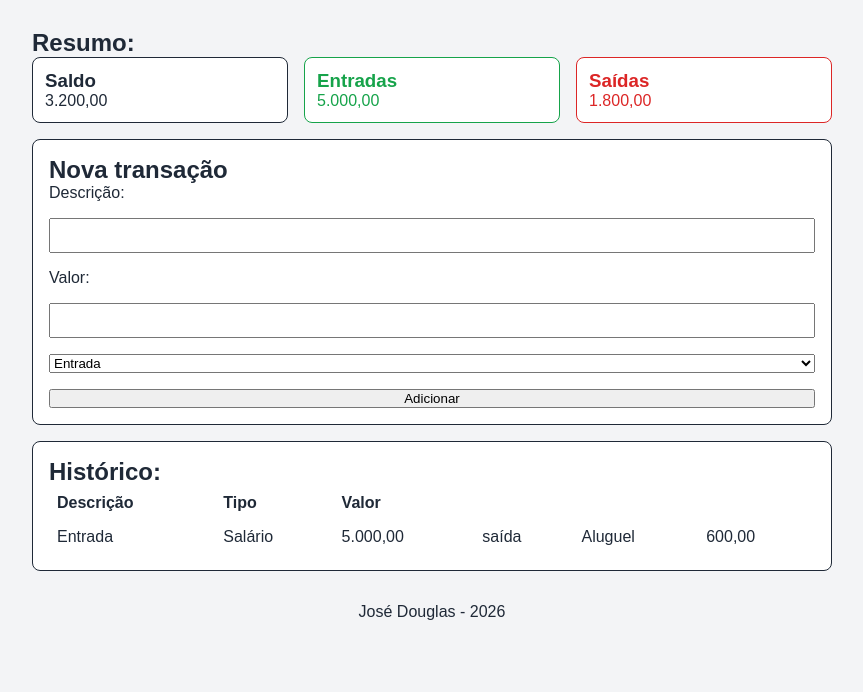
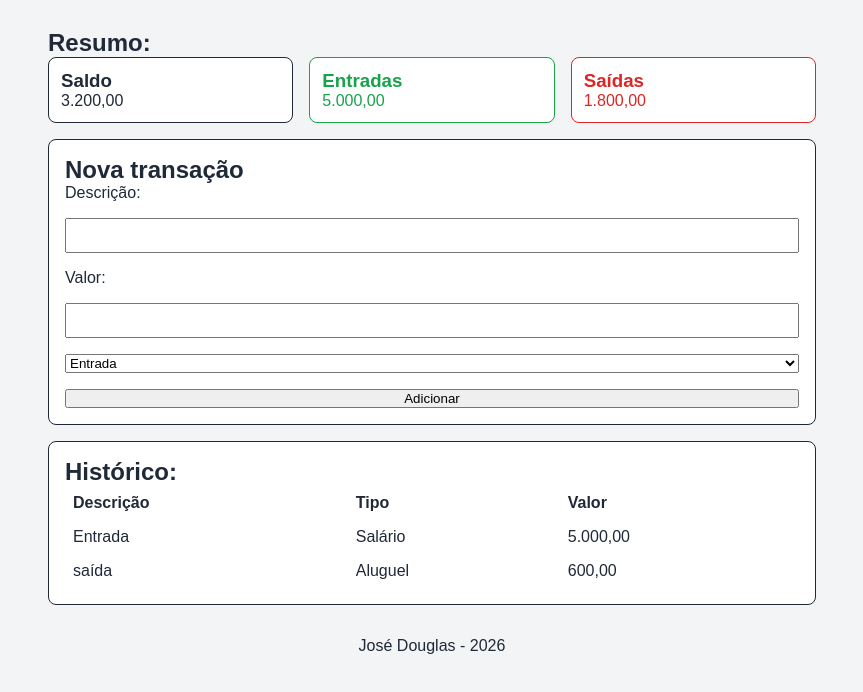
Before and after one commit to DouglasFariasRodigues/CashFlow, a plain HTML site: page index.html in a window 1280 px wide. Shown: the part 56-748 px from the top of the page, without its empty margins (208-1071 px from the left). Drawn offline with Linux system fonts and the light colour scheme.

Commit message:
fix: correct form validation and box sizing
Co-authored-by: Copilot <223556219+Copilot@users.noreply.github.com>

```diff
--- a/index.html
+++ b/index.html
@@ -34,8 +34,8 @@
         <form action="">
           <label for="description">Descrição:</label>
           <input type="text" id="description" name="description" />
-          <label for="amount" step="0.01" required> Valor:</label>
-          <input type="number" id="amount" name="amount" />
+          <label for="amount"> Valor:</label>
+          <input type="number" id="amount" name="amount" step="0.01" required />
           <select name="type" id="type" required>
             <option value="income">Entrada</option>
             <option value="expense">Saída</option>
@@ -58,6 +58,8 @@
               <td>Entrada</td>
               <td>Salário</td>
               <td>5.000,00</td>
+            </tr>
+            <tr>
               <td>saída</td>
               <td>Aluguel</td>
               <td>600,00</td>
--- a/style.css
+++ b/style.css
@@ -7,7 +7,7 @@
 }
 
 *{
-    border-sizing: border-box;
+    box-sizing: border-box;
     padding: 0;
     margin: 0;
 }
```
